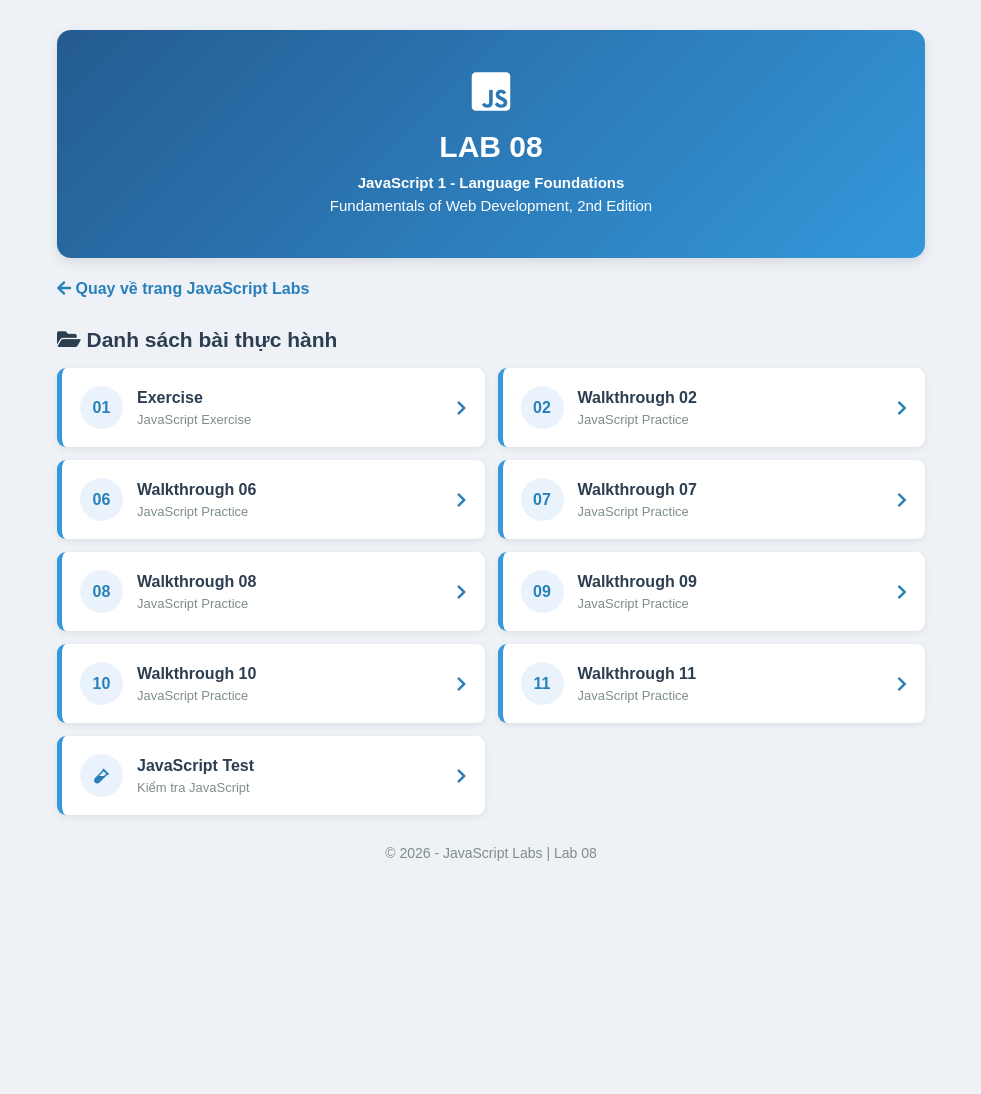
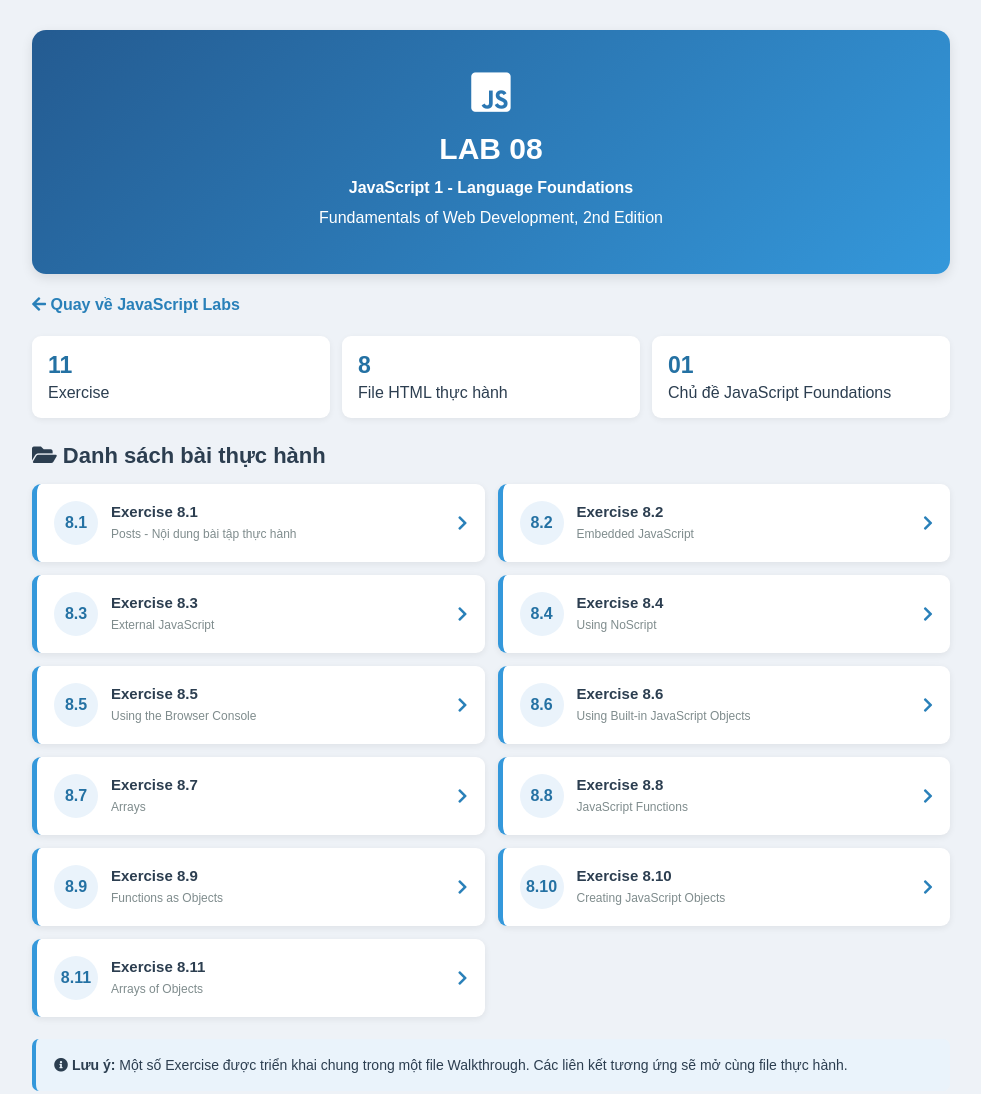
Before and after one commit to trkhanh141/Tuan3-VeNha, a plain HTML site: page JavaScript-Labs/Lab08/index.html in a window 1280 px wide. Shown: the top 1094 px of the page, without its empty margins (149-1130 px from the left). Before the commit the page ends 891 px from the top, so only its background shows below. Drawn offline with Linux system fonts and the light colour scheme.

Commit message:
Update index.html

```diff
--- a/JavaScript-Labs/Lab08/index.html
+++ b/JavaScript-Labs/Lab08/index.html
@@ -5,14 +5,10 @@
     <meta charset="UTF-8">
     <meta name="viewport" content="width=device-width, initial-scale=1.0">
     <title>Lab 08 - JavaScript Language Foundations</title>
-
-    <link rel="stylesheet"
-          href="https://cdnjs.cloudflare.com/ajax/libs/font-awesome/5.15.4/css/all.min.css">
+    <link rel="stylesheet" href="https://cdnjs.cloudflare.com/ajax/libs/font-awesome/5.15.4/css/all.min.css">
 
     <style>
-        * {
-            box-sizing: border-box;
-        }
+        * { box-sizing: border-box; }
 
         body {
             margin: 0;
@@ -22,23 +18,22 @@
         }
 
         .container {
-            max-width: 900px;
-            margin: 0 auto;
+            max-width: 950px;
+            margin: auto;
             padding: 30px 16px;
         }
 
-        /* HEADER */
         .header {
+            padding: 38px 24px;
+            text-align: center;
+            color: white;
             background: linear-gradient(135deg, #245b91, #3498db);
-            color: white;
-            padding: 38px 25px;
-            text-align: center;
             border-radius: 14px;
             box-shadow: 0 4px 12px rgba(0,0,0,.1);
         }
 
         .header .icon {
-            font-size: 44px;
+            font-size: 45px;
             margin-bottom: 12px;
         }
 
@@ -49,26 +44,45 @@
 
         .header p {
             margin: 6px 0;
-            font-size: 15px;
+            line-height: 1.5;
         }
 
-        /* BACK TO HOME */
         .back {
             display: inline-block;
             margin: 22px 0;
             color: #2980b9;
+            font-weight: bold;
             text-decoration: none;
-            font-weight: bold;
         }
 
-        .back:hover {
-            text-decoration: underline;
+        .back:hover { text-decoration: underline; }
+
+        .summary {
+            display: flex;
+            flex-wrap: wrap;
+            gap: 12px;
+            margin-bottom: 25px;
         }
 
-        /* SECTION */
+        .summary-item {
+            flex: 1;
+            min-width: 150px;
+            padding: 16px;
+            background: white;
+            border-radius: 9px;
+            box-shadow: 0 2px 6px rgba(0,0,0,.06);
+        }
+
+        .summary-item strong {
+            display: block;
+            color: #2471a3;
+            font-size: 23px;
+            margin-bottom: 5px;
+        }
+
         .section-title {
-            margin: 8px 0 16px;
-            font-size: 21px;
+            margin: 25px 0 15px;
+            font-size: 22px;
         }
 
         .exercise-list {
@@ -80,9 +94,9 @@
         .exercise-card {
             display: flex;
             align-items: center;
-            gap: 14px;
-            padding: 18px;
-            background: #fff;
+            gap: 13px;
+            padding: 17px;
+            background: white;
             border-left: 5px solid #3498db;
             border-radius: 9px;
             text-decoration: none;
@@ -97,50 +111,55 @@
             box-shadow: 0 5px 12px rgba(0,0,0,.1);
         }
 
-        .exercise-card .number {
-            min-width: 43px;
-            height: 43px;
+        .number {
+            flex-shrink: 0;
+            width: 44px;
+            height: 44px;
             display: flex;
             align-items: center;
             justify-content: center;
+            border-radius: 50%;
             background: #eaf3fb;
-            color: #2980b9;
-            border-radius: 50%;
+            color: #2471a3;
             font-weight: bold;
         }
 
-        .exercise-card h3 {
-            margin: 0;
-            font-size: 16px;
+        .exercise-info { flex: 1; }
+
+        .exercise-info h3 {
+            margin: 0 0 6px;
+            font-size: 15px;
         }
 
-        .exercise-card p {
-            margin: 5px 0 0;
+        .exercise-info p {
+            margin: 0;
             color: #7f8c8d;
-            font-size: 13px;
+            font-size: 12px;
+            line-height: 1.4;
         }
 
-        .exercise-card .arrow {
-            margin-left: auto;
-            color: #2980b9;
+        .arrow { color: #2980b9; }
+
+        .note {
+            margin-top: 22px;
+            padding: 15px 18px;
+            background: #eaf3fb;
+            border-left: 4px solid #3498db;
+            border-radius: 7px;
+            font-size: 14px;
+            line-height: 1.6;
         }
 
-        /* FOOTER */
         footer {
+            margin-top: 30px;
             text-align: center;
-            margin-top: 30px;
             color: #7f8c8d;
             font-size: 14px;
         }
 
-        @media (max-width: 600px) {
-            .exercise-list {
-                grid-template-columns: 1fr;
-            }
-
-            .header h1 {
-                font-size: 24px;
-            }
+        @media (max-width: 620px) {
+            .exercise-list { grid-template-columns: 1fr; }
+            .header h1 { font-size: 25px; }
         }
     </style>
 </head>
@@ -148,118 +167,146 @@
 <body>
 <div class="container">
 
-    <!-- HEADER -->
     <header class="header">
-        <div class="icon">
-            <i class="fab fa-js-square"></i>
-        </div>
-
+        <div class="icon"><i class="fab fa-js-square"></i></div>
         <h1>LAB 08</h1>
         <p><strong>JavaScript 1 - Language Foundations</strong></p>
         <p>Fundamentals of Web Development, 2nd Edition</p>
     </header>
 
-    <!-- BACK -->
     <a class="back" href="../index.html">
-        <i class="fas fa-arrow-left"></i>
-        Quay về trang JavaScript Labs
+        <i class="fas fa-arrow-left"></i> Quay về JavaScript Labs
     </a>
 
-    <!-- EXERCISES -->
+    <div class="summary">
+        <div class="summary-item">
+            <strong>11</strong>
+            Exercise
+        </div>
+        <div class="summary-item">
+            <strong>8</strong>
+            File HTML thực hành
+        </div>
+        <div class="summary-item">
+            <strong>01</strong>
+            Chủ đề JavaScript Foundations
+        </div>
+    </div>
+
     <h2 class="section-title">
-        <i class="fas fa-folder-open"></i>
-        Danh sách bài thực hành
+        <i class="fas fa-folder-open"></i> Danh sách bài thực hành
     </h2>
 
     <div class="exercise-list">
 
         <a href="exercise.html" class="exercise-card">
-            <span class="number">01</span>
-            <div>
-                <h3>Exercise</h3>
-                <p>JavaScript Exercise</p>
+            <span class="number">8.1</span>
+            <div class="exercise-info">
+                <h3>Exercise 8.1</h3>
+                <p>Posts - Nội dung bài tập thực hành</p>
             </div>
             <i class="fas fa-chevron-right arrow"></i>
         </a>
 
         <a href="lab08-walkthrough02.html" class="exercise-card">
-            <span class="number">02</span>
-            <div>
-                <h3>Walkthrough 02</h3>
-                <p>JavaScript Practice</p>
+            <span class="number">8.2</span>
+            <div class="exercise-info">
+                <h3>Exercise 8.2</h3>
+                <p>Embedded JavaScript</p>
+            </div>
+            <i class="fas fa-chevron-right arrow"></i>
+        </a>
+
+        <a href="lab08-walkthrough02.html" class="exercise-card">
+            <span class="number">8.3</span>
+            <div class="exercise-info">
+                <h3>Exercise 8.3</h3>
+                <p>External JavaScript</p>
+            </div>
+            <i class="fas fa-chevron-right arrow"></i>
+        </a>
+
+        <a href="lab08-walkthrough02.html" class="exercise-card">
+            <span class="number">8.4</span>
+            <div class="exercise-info">
+                <h3>Exercise 8.4</h3>
+                <p>Using NoScript</p>
+            </div>
+            <i class="fas fa-chevron-right arrow"></i>
+        </a>
+
+        <a href="lab08-walkthrough02.html" class="exercise-card">
+            <span class="number">8.5</span>
+            <div class="exercise-info">
+                <h3>Exercise 8.5</h3>
+                <p>Using the Browser Console</p>
             </div>
             <i class="fas fa-chevron-right arrow"></i>
         </a>
 
         <a href="lab08-walkthrough06.html" class="exercise-card">
-            <span class="number">06</span>
-            <div>
-                <h3>Walkthrough 06</h3>
-                <p>JavaScript Practice</p>
+            <span class="number">8.6</span>
+            <div class="exercise-info">
+                <h3>Exercise 8.6</h3>
+                <p>Using Built-in JavaScript Objects</p>
             </div>
             <i class="fas fa-chevron-right arrow"></i>
         </a>
 
         <a href="lab08-walkthrough07.html" class="exercise-card">
-            <span class="number">07</span>
-            <div>
-                <h3>Walkthrough 07</h3>
-                <p>JavaScript Practice</p>
+            <span class="number">8.7</span>
+            <div class="exercise-info">
+                <h3>Exercise 8.7</h3>
+                <p>Arrays</p>
             </div>
             <i class="fas fa-chevron-right arrow"></i>
         </a>
 
         <a href="lab08-walkthrough08.html" class="exercise-card">
-            <span class="number">08</span>
-            <div>
-                <h3>Walkthrough 08</h3>
-                <p>JavaScript Practice</p>
+            <span class="number">8.8</span>
+            <div class="exercise-info">
+                <h3>Exercise 8.8</h3>
+                <p>JavaScript Functions</p>
             </div>
             <i class="fas fa-chevron-right arrow"></i>
         </a>
 
         <a href="lab08-walkthrough09.html" class="exercise-card">
-            <span class="number">09</span>
-            <div>
-                <h3>Walkthrough 09</h3>
-                <p>JavaScript Practice</p>
+            <span class="number">8.9</span>
+            <div class="exercise-info">
+                <h3>Exercise 8.9</h3>
+                <p>Functions as Objects</p>
             </div>
             <i class="fas fa-chevron-right arrow"></i>
         </a>
 
         <a href="lab08-walkthrough10.html" class="exercise-card">
-            <span class="number">10</span>
-            <div>
-                <h3>Walkthrough 10</h3>
-                <p>JavaScript Practice</p>
+            <span class="number">8.10</span>
+            <div class="exercise-info">
+                <h3>Exercise 8.10</h3>
+                <p>Creating JavaScript Objects</p>
             </div>
             <i class="fas fa-chevron-right arrow"></i>
         </a>
 
         <a href="lab08-walkthrough11.html" class="exercise-card">
-            <span class="number">11</span>
-            <div>
-                <h3>Walkthrough 11</h3>
-                <p>JavaScript Practice</p>
-            </div>
-            <i class="fas fa-chevron-right arrow"></i>
-        </a>
-
-        <a href="test-javascript.html" class="exercise-card">
-            <span class="number"><i class="fas fa-vial"></i></span>
-            <div>
-                <h3>JavaScript Test</h3>
-                <p>Kiểm tra JavaScript</p>
+            <span class="number">8.11</span>
+            <div class="exercise-info">
+                <h3>Exercise 8.11</h3>
+                <p>Arrays of Objects</p>
             </div>
             <i class="fas fa-chevron-right arrow"></i>
         </a>
 
     </div>
 
-    <!-- FOOTER -->
-    <footer>
-        &copy; 2026 - JavaScript Labs | Lab 08
-    </footer>
+    <div class="note">
+        <strong><i class="fas fa-info-circle"></i> Lưu ý:</strong>
+        Một số Exercise được triển khai chung trong một file Walkthrough.
+        Các liên kết tương ứng sẽ mở cùng file thực hành.
+    </div>
+
+    <footer>&copy; 2026 - JavaScript Labs | Lab 08</footer>
 
 </div>
 </body>
```
